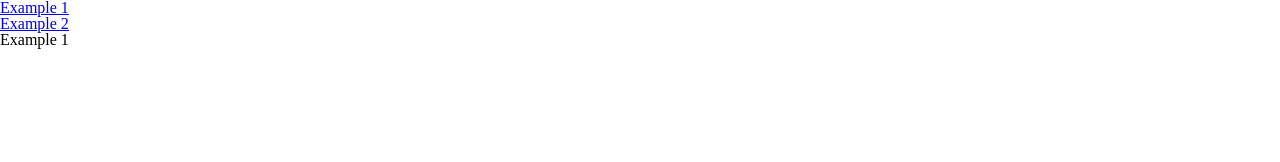
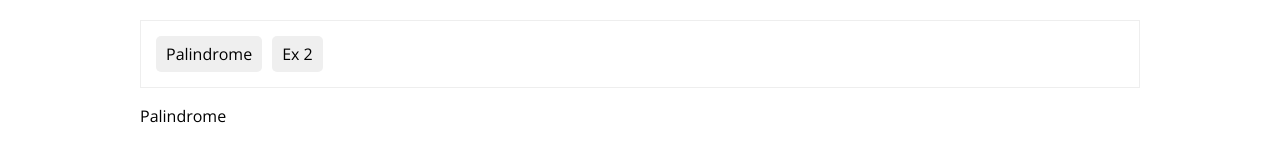
Before and after one commit to ryanpoplin/front-end-dev-tech, a website: page index.html at #/palindrome in a window 1280 px wide. Drawn offline with nearby package versions, Linux system fonts and the light colour scheme.

Commit message:
Updates...

```diff
--- /dev/null
+++ b/css/nav.css
@@ -0,0 +1,37 @@
+#core-nav {
+	border: 1px solid #eeeeee;
+	margin: 20px 0 20px 0;
+	padding: 10px;
+}
+
+#core-nav ul {
+	display: inline-block;
+}
+
+#core-nav ul a {
+	color: #000000;
+	text-decoration: none;
+}
+
+#core-nav ul a li {
+	background: #efefef;
+	border-radius: 5px;
+	padding: 10px;
+	margin: 5px;
+}
+
+/*#core-nav ul a:link {
+    color: #FF0000;
+}
+
+#core-nav ul a:visited {
+    color: #00FF00;
+}
+
+#core-nav ul a:hover {
+    color: #FF00FF;
+}
+
+#core-nav ul a:active {
+    color: #0000FF;
+}*/
--- a/css/reset.css
+++ b/css/reset.css
@@ -22,6 +22,7 @@ time, mark, audio, video {
 	font-size: 100%;
 	font: inherit;
 	vertical-align: baseline;
+	font-family: 'Open Sans', sans-serif;
 }
 /* HTML5 display-role reset for older browsers */
 article, aside, details, figcaption, figure,
--- /dev/null
+++ b/css/wrapper.css
@@ -0,0 +1,4 @@
+#core-wrapper {
+	margin: 0 auto;
+	width: 1000px;
+}
--- a/index.html
+++ b/index.html
@@ -3,21 +3,26 @@
 <head>
 	<meta charset="utf-8">
 	<title>...</title>
+	<link href='http://fonts.googleapis.com/css?family=Open+Sans' rel='stylesheet' type='text/css'>
 	<link rel="stylesheet" href="css/reset.css">
+	<link rel="stylesheet" type="text/css" href="css/wrapper.css">
+	<link rel="stylesheet" type="text/css" href="css/nav.css">
 	<link rel="stylesheet" href="css/test.partial.one.css">
 	<link rel="stylesheet" href="css/test.partial.two.css">
 </head>
 <body>
-	<nav id="core-nav">
-		<ul>
-			<li><a href="#/ex1">Example 1</a></li>
-			<li><a href="#/ex2">Example 2</a></li>
-		</ul>
-	</nav>
-	<div data-ng-view=""></div>
+	<div id="core-wrapper">
+		<nav id="core-nav" data-ng-controller="NavController">
+			<ul data-ng-repeat="item in items">
+				<a href="{{ item.href }}"><li>{{ item.title }}</li></a>
+			</ul>
+		</nav>
+		<div data-ng-view=""></div>
+	</div>
 	<script src="bower_components/angular/angular.min.js"></script>
 	<script src="bower_components/angular-route/angular-route.min.js"></script>
 	<script src="bower_components/jquery/dist/jquery.min.js"></script>
 	<script src="js/app.router.js"></script>
+	<script src="js/test.partial.one.js"></script>
 </body>
 </html>
--- a/js/app.router.js
+++ b/js/app.router.js
@@ -4,14 +4,28 @@
 
 	var coreApp = angular.module('coreApp', ['ngRoute']);
 
+    coreApp.controller('NavController', function ($scope) {
+
+        $scope.items = [{
+            href: '#/palindrome',
+            title: 'Palindrome'
+        }, {
+            href: '#/ex2',
+            title: 'Ex 2'
+        }];
+
+    });
+
 	coreApp.config(function ($routeProvider) {
 
   		$routeProvider
-    		.when('/ex1', {
+    		.when('/palindrome', {
+                controller: 'NavController',
     	    	templateUrl: 'partials/test.partial.one.html'
     	  	}).when('/ex2', {
+                controller: 'NavController',
     	  		templateUrl: 'partials/test.partial.two.html'
-    		}).otherwise({ redirectTo: '/ex1' });
+    		}).otherwise({ redirectTo: '/palindrome' });
 		});
 
 }());
--- a/partials/test.partial.one.html
+++ b/partials/test.partial.one.html
@@ -1 +1 @@
-<h1>Example 1</h1>
+<h1>Palindrome</h1>
```
Also changed, not shown: js/test.partial.one.js (added).
